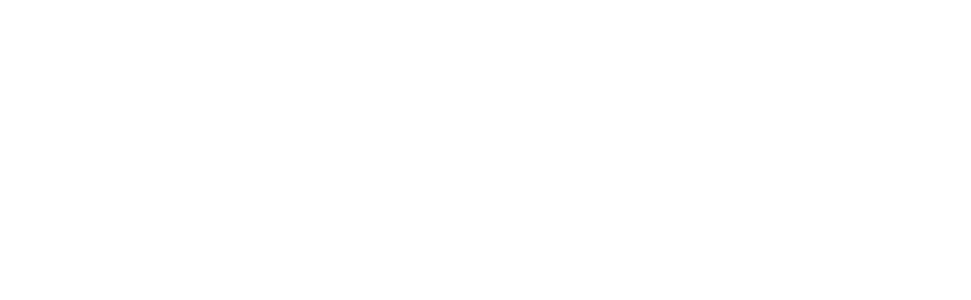
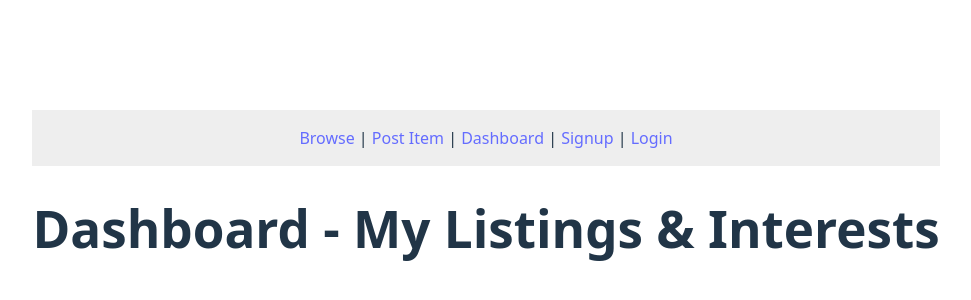
Before and after one commit to Enochteo/relay-mvp, a React (Vite) app in the folder client/frontend/: page /dashboard in a window 1280 px wide. Shown: the part 200-500 px from the top of the page, without its empty margins (154-1125 px from the left). Built offline with nearby package versions, Linux system fonts and the light colour scheme.

Commit message:
add frontend pages

```diff
--- a/client/frontend/src/App.jsx
+++ b/client/frontend/src/App.jsx
@@ -1,6 +1,26 @@
 import './App.css'
+import { BrowserRouter as Router, Routes, Route } from "react-router-dom";
+import Navbar from "./components/Navbar";
+import Signup from "./pages/Signup";
+import Login from "./pages/Login";
+import Dashboard from "./pages/Dashboard";
+import Browse from "./pages/Browse";
+import PostItem from "./pages/PostItem";
+
 
 function App() {
+    return (
+        <Router>
+      <Navbar />
+      <Routes>
+        <Route path="/" element={<Browse />} />
+        <Route path="/signup" element={<Signup />} />
+        <Route path="/login" element={<Login />} />
+        <Route path="/dashboard" element={<Dashboard />} />
+        <Route path="/post" element={<PostItem />} />
+      </Routes>
+    </Router>
+    )
 }
 
 export default App;
--- /dev/null
+++ b/client/frontend/src/components/Navbar.jsx
@@ -0,0 +1,15 @@
+import { Link } from "react-router-dom";
+
+function Navbar() {
+  return (
+    <nav style={{ padding: "1rem", background: "#eee" }}>
+      <Link to="/">Browse</Link> |{" "}
+      <Link to="/post">Post Item</Link> |{" "}
+      <Link to="/dashboard">Dashboard</Link> |{" "}
+      <Link to="/signup">Signup</Link> |{" "}
+      <Link to="/login">Login</Link>
+    </nav>
+  );
+}
+
+export default Navbar;
--- /dev/null
+++ b/client/frontend/src/pages/Browse.jsx
@@ -0,0 +1,5 @@
+function Browse() {
+  return <h1>Browse Items</h1>;
+}
+
+export default Browse;
--- /dev/null
+++ b/client/frontend/src/pages/Dashboard.jsx
@@ -0,0 +1,5 @@
+function Dashboard() {
+  return <h1>Dashboard - My Listings & Interests</h1>;
+}
+
+export default Dashboard;
--- /dev/null
+++ b/client/frontend/src/pages/Login.jsx
@@ -0,0 +1,5 @@
+function Login() {
+  return <h1>Login Page</h1>;
+}
+
+export default Login;
--- /dev/null
+++ b/client/frontend/src/pages/PostItem.jsx
@@ -0,0 +1,5 @@
+function PostItem() {
+  return <h1>Post a New Item</h1>;
+}
+
+export default PostItem;
--- /dev/null
+++ b/client/frontend/src/pages/Signup.jsx
@@ -0,0 +1,4 @@
+function Signup() {
+  return <h1>Signup Page (.edu only)</h1>;
+}
+export default Signup;
```
